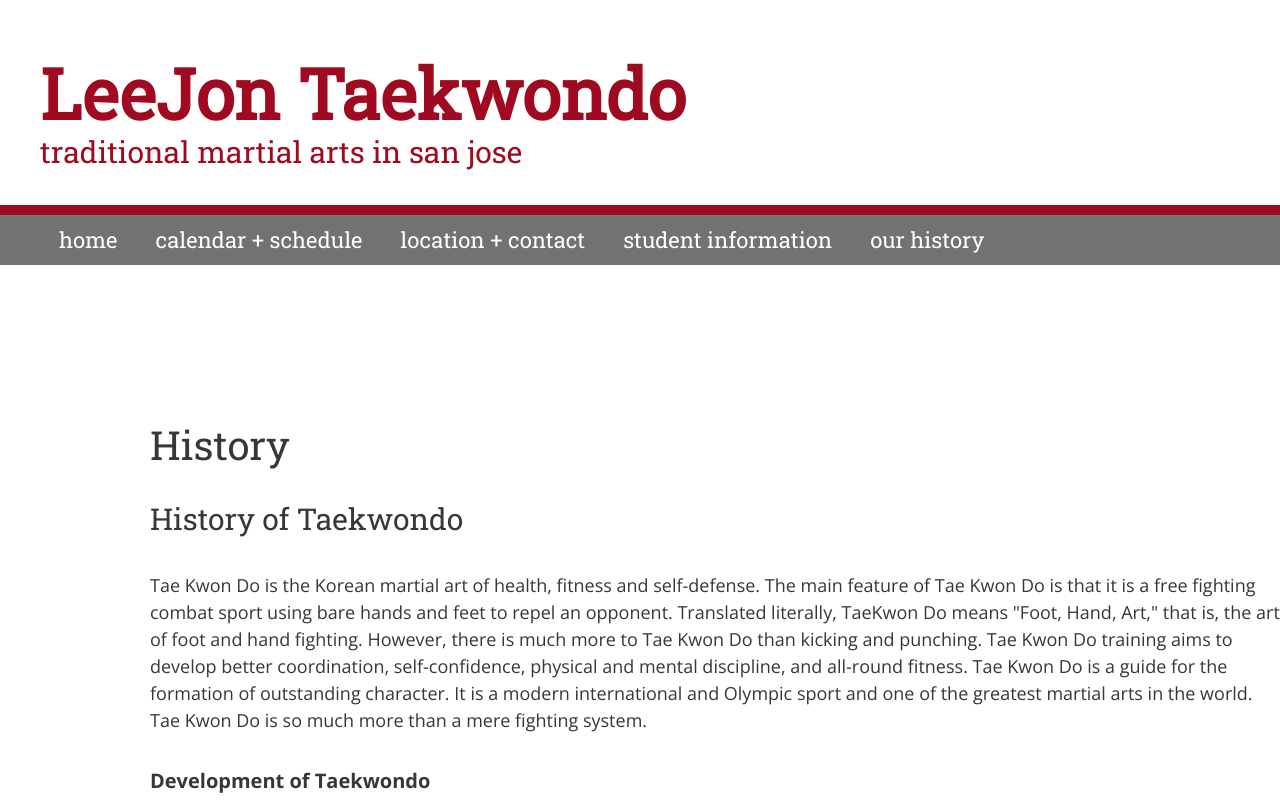
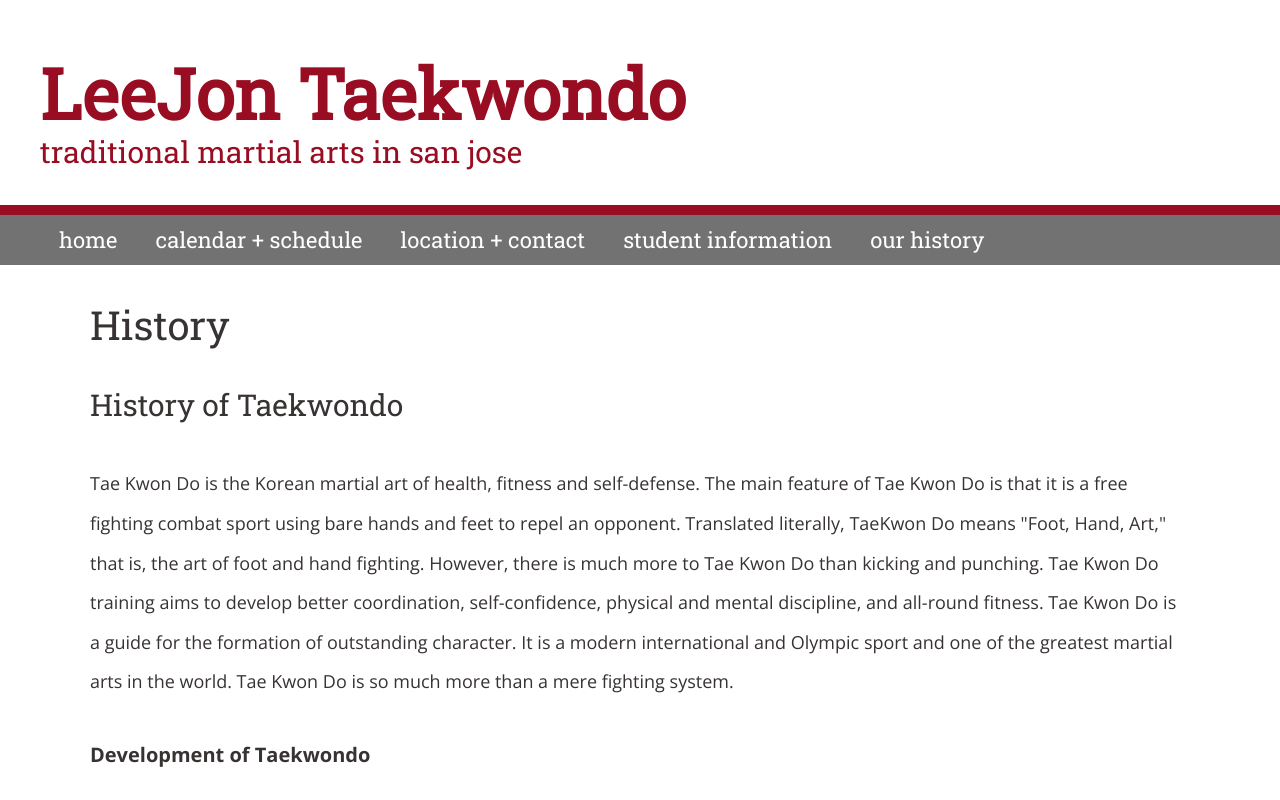
Before and after one commit to juliaslohman/LeeJon-Website, a React (Create React App) app: page /history in a window 1280 px wide. Shown: the top 800 px of the page. Built offline with nearby package versions, Linux system fonts and the light colour scheme.

Commit message:
style cleanups

```diff
--- a/package.json
+++ b/package.json
@@ -8,10 +8,13 @@
     "url": "git+https://github.com/jsbeckwith/journey.git"
   },
   "dependencies": {
+    "classnames": "^2.2.6",
+    "history": "^4.10.1",
     "node-sass": "^4.13.0",
     "react": "^16.11.0",
     "react-dom": "^16.11.0",
     "react-facebook": "^8.0.4",
+    "react-history": "^0.18.2",
     "react-router-dom": "^5.1.2",
     "react-scripts": "3.2.0"
   },
--- a/src/contact/contact.js
+++ b/src/contact/contact.js
@@ -8,7 +8,7 @@ class Contact extends React.Component {
 
 	render() {
 		return (
-            <div className="content contact-content">
+            <div className="contact-content">
                 <h3>Location + Contact</h3>
                 <p><b>PHONE: </b><a href="tel:408-281-5934">408-281-5934</a></p>
                 <p><b>EMAIL: </b><a href="mailto:master@leejon.com">master@leejon.com</a></p>
--- a/src/history/history.js
+++ b/src/history/history.js
@@ -7,7 +7,7 @@ class History extends React.Component {
 
 	render() {
 		return (
-            <div className="content history-content">
+            <div className="history-content">
 			    <h3>History</h3>
 
                     <h4>History of Taekwondo</h4>
--- a/src/home/home.js
+++ b/src/home/home.js
@@ -8,7 +8,7 @@ class HomePage extends React.Component {
 
 	render() {
 		return (
-			<div className="content homepage-content">
+			<div className="homepage-content">
 
                 <div className="content-block welcome">
                     <h3>Welcome to LeeJon Taekwondo!</h3>
--- a/src/home/home.scss
+++ b/src/home/home.scss
@@ -1,15 +1,16 @@
 @import '../vars.scss';
 
 .homepage-content {
+    margin: 0px -80px;
     padding: 0px;
     font-size: 26px;
-}
 
     .content-block {
         box-sizing: border-box;
         height: 500px;
         display: block;
         position: relative;
+        margin-left: -10px;
     }
 
     .block-textwrap {
@@ -23,9 +24,6 @@
         transform: translateY(-50%);
         margin: auto;
     }
-
-    .block-textwrap h3 {
-        color: $red;
 }
 
 #bb2016 {
--- a/src/nav/nav.js
+++ b/src/nav/nav.js
@@ -1,7 +1,6 @@
 import React from 'react';
 import './nav.scss';
-import {Link, BrowserRouter as Router} from "react-router-dom";
-import App from '../App.js';
+import {BrowserRouter as Router} from "react-router-dom";
 
 class Nav extends React.Component {
 	constructor (props) {
--- a/src/nav/nav.scss
+++ b/src/nav/nav.scss
@@ -3,7 +3,7 @@
 nav {
     font-family: $primary-font-family, serif;
     font-size: 22px;
-    font-weight: 300;
+    font-weight: 100;
     text-decoration: none;
     color:  $dark-gray;
     background-color: $mid-gray;
--- a/src/ribbon/ribbon.js
+++ b/src/ribbon/ribbon.js
@@ -9,7 +9,7 @@ class Ribbon extends React.Component {
 	render() {
 		return (
 			<div className="ribbon">
-                <a href="./../home/home">
+                <a href="/">
                     <h1>LeeJon Taekwondo</h1>
 				</a>
                 <h2>traditional martial arts in san jose</h2>
--- a/src/ribbon/ribbon.scss
+++ b/src/ribbon/ribbon.scss
@@ -2,7 +2,7 @@
 
 .ribbon {
     font-family: $primary-font-family, serif;
-    color: $dark-gray;
+    color: $red;
     background-color: white;
     width: 100vw;
     height: 125px;
@@ -11,7 +11,6 @@
     display: block;
     position: relative;
     margin: 0;
-}
 
     h1 {
         font-size: 70px;
@@ -21,5 +20,5 @@ h1 {
     h2 {
         font-size: 30px;
         font-weight: 300;
-    color: $red;
     }
+}
--- a/src/schedule/schedule.js
+++ b/src/schedule/schedule.js
@@ -7,7 +7,7 @@ class Schedule extends React.Component {
 
 	render() {
 		return (
-            <div  className="content schedule-content">
+            <div className="schedule">
                 <h3>Calendar + Schedule</h3>
                 <section className="schedule-blocks">
                     <table>
--- a/src/universalStyle.scss
+++ b/src/universalStyle.scss
@@ -3,9 +3,11 @@
 html, body {
     height: 100%;
     min-height: 100%;
+    width: 100vw;
     margin: 0;
     padding: 0;
     line-height: 75%;
+    box-sizing: border-box;
 }
 
 /* secondary titles */
@@ -41,12 +43,12 @@ h5 {
     font-family: $body-font-family;
     font-size: 18px;
     color: $dark-gray;
-    line-height: 150%;
+    line-height: 220%;
     background-color: white;
     height: auto;
     min-height: auto;
     width: 100vw;
-    padding: 75px;
+    padding: 30px 90px 20px 90px;
     position: relative;
     display: block;
     box-sizing: border-box;
--- a/src/vars.scss
+++ b/src/vars.scss
@@ -6,8 +6,8 @@ $primary-font-family: 'Roboto Slab';
 $body-font-family: 'Open Sans';
 
 // colors
-$red: #9F0A20;
+$red: #990D22;
 $darkened-red: #720818;
 $light-gray: #C9C7C7;
-$mid-gray: #717271;
-$dark-gray: #363738;
+$mid-gray: #727272;
+$dark-gray: #383333;
```
Also changed, not shown: 1 other file (tests, documents, lock files or other folders). Lines whose indentation alone changed are shown as unchanged.
